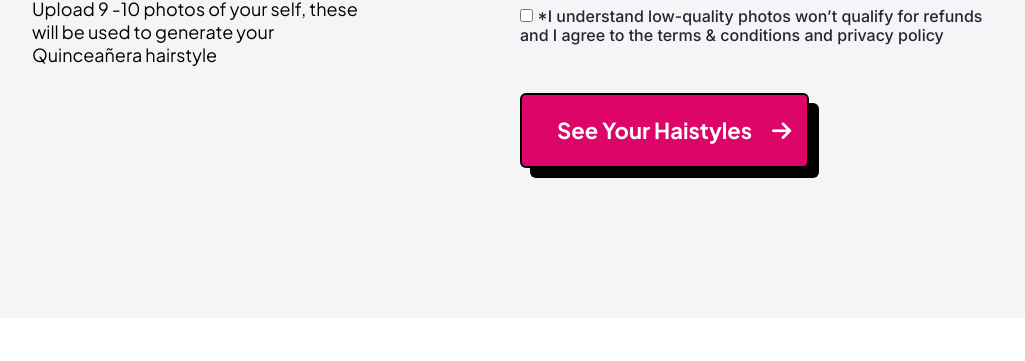
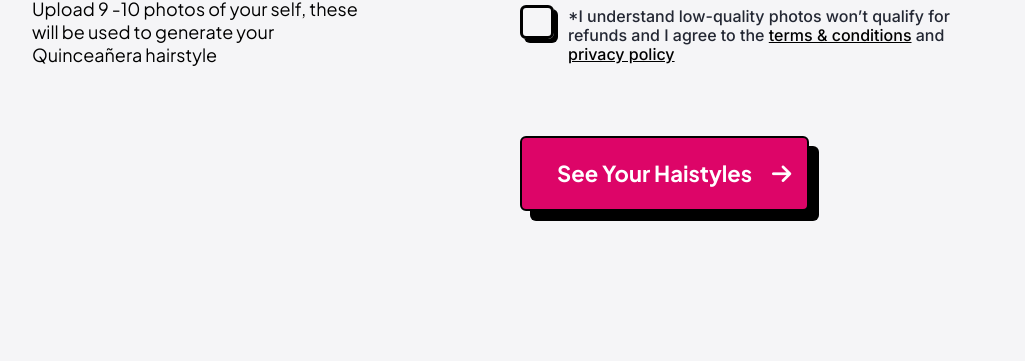
Before and after one commit to Shumona-Akter/hairstayle, a plain HTML site: page index.html in a window 1280 px wide. Shown: the part 745-1106 px from the top of the page, without its empty margins (126-1151 px from the left). Before the commit the page ends 1063 px from the top, so only its background shows below. Drawn offline with Linux system fonts and the light colour scheme.

Commit message:
cheak box style change

```diff
--- a/css/responsive.css
+++ b/css/responsive.css
@@ -37,6 +37,15 @@
 
        .img-item{
         width: 23%;
+    }
+
+    .selectdiv:after {
+        font: 35px "Consolas", monospace;
+        right: 5px;
+    }
+
+    .name-field {
+        padding: 13px 5px;
     }
 }
 
--- a/css/style.css
+++ b/css/style.css
@@ -7,7 +7,7 @@ ul , li{
     list-style: none;
 }
 a{
-    text-decoration: none;
+
     display: inline-block;
 }
 .ancol-18px{
@@ -50,6 +50,7 @@ nav{
 }
 .menu{
     line-height: 128px;
+    text-decoration: none;
     background: rgba(252, 252, 252);
 }
 .menu li {
@@ -61,6 +62,7 @@ nav{
     font-weight: 700;
     font-size: 16px;
     color: #000000;
+    text-decoration: none;
 }
 .number{
     height: 30px;
@@ -461,5 +463,84 @@ input[type=checkbox]:checked:after {
     position: absolute;
     top: 2px;
     left: 10px;
-    /* background-color: red; */
+    background-color: red;
 }  */
+
+
+.checkbox {
+    display: block;
+    position: relative;
+    /* padding-left: 35px; */
+    /* margin-bottom: 12px; */
+    cursor: pointer;
+    /* font-size: 22px; */
+    -webkit-user-select: none;
+    -moz-user-select: none;
+    -ms-user-select: none;
+    user-select: none;
+  }
+
+  /* Hide the browser's default checkbox */
+  .checkbox input {
+    position: absolute;
+    opacity: 0;
+    cursor: pointer;
+    height: 0;
+    width: 0;
+  }
+
+  /* Create a custom checkbox */
+  .checkmark {
+    position: absolute;
+    top: 14px;
+    left: 0;
+    height: 34px;
+    width: 34px;
+
+    border: 3px solid #000000;
+box-shadow: 4px 4px 0px #000000;
+border-radius: 6px;
+  }
+
+  /* On mouse-over, add a grey background color */
+  .checkbox:hover input ~ .checkmark {
+    background-color: #ffffff;
+  }
+
+  /* When the checkbox is checked, add a blue background */
+  .checkbox input:checked ~ .checkmark {
+    background-color: #2B65E9;
+  }
+
+  /* Create the checkmark/indicator (hidden when not checked) */
+  .checkmark:after {
+    content: "";
+    position: absolute;
+    display: none;
+  }
+
+  /* Show the checkmark when checked */
+  .checkbox input:checked ~ .checkmark:after {
+    display: block;
+  }
+
+  /* Style the checkmark/indicator */
+  .checkbox .checkmark:after {
+    left: 9px;
+    top: 2px;
+    width: 10px;
+    height: 20px;
+    border: solid white;
+    border-width: 0 3px 3px 0;
+    -webkit-transform: rotate(45deg);
+    -ms-transform: rotate(45deg);
+    transform: rotate(45deg);
+  }
+label a{
+    text-decoration: underline;
+    color: #000000;
+}
+
+label a:hover{
+    color: #000000;
+}
--- a/index.html
+++ b/index.html
@@ -94,9 +94,12 @@
                                 </div>
                             </div>
 
-                            <label  class="para-inter checkbox my-3 my-lg-5 pt-3"	>
+                            <label  class="para-inter ps-5 checkbox my-3 my-lg-5 pt-3"	>
                                 <input type="checkbox"  value="">
-                                 *I understand low-quality photos won’t qualify for refunds and I agree to the terms & conditions and privacy policy</label><br>
+                                 *I understand low-quality photos won’t qualify for refunds and I agree to the <span><a href="">terms & conditions</a></span> and
+                                 <span><a href="">privacy policy</a></span>
+                                 <span class="checkmark"></span>
+                                </label><br>
                             <button type="submit" class="submit_btn" >
                                 <span >See Your Haistyles</span>
                             <span class="ms-3"><i class="fa-solid fa-arrow-right"></i></span>
```
